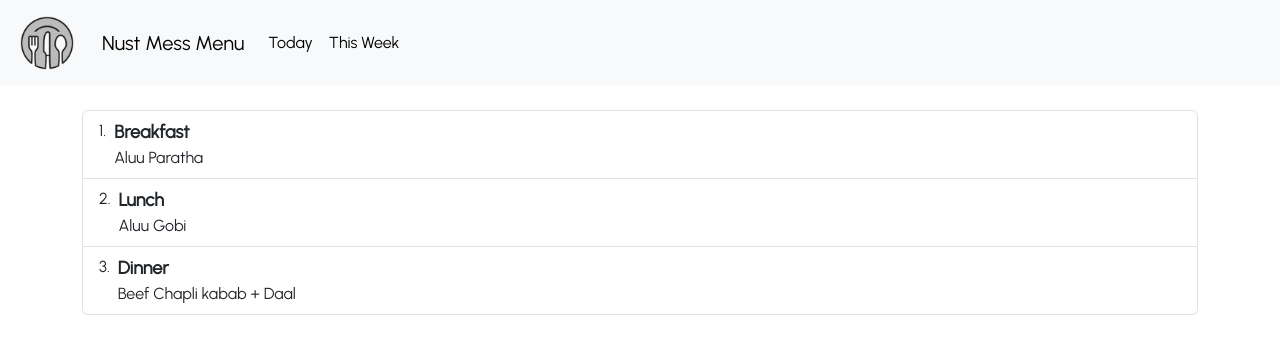
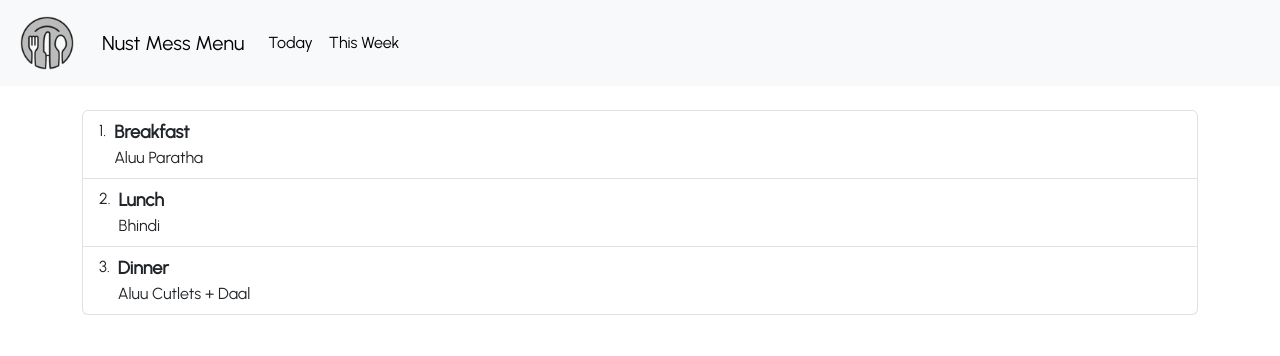
Before and after one commit to fatehmehmood123/Mess-Menu, a React (Create React App) app: page / in a window 1280 px wide. Shown: the top 356 px of the page. Built offline with nearby package versions, Linux system fonts and the light colour scheme.

Commit message:
Saturday menu updated

```diff
--- a/src/Pages/Today.js
+++ b/src/Pages/Today.js
@@ -132,8 +132,8 @@ export default function Daily() {
       }
       if (currentDate.getDay() === 6) {     //Saturday odd
         setbreakfast("Aluu Paratha")
-        setlunch("Aluu Gobi")
-        setdinner("Beef Chapli kabab + Daal")
+        setlunch("Bhindi")
+        setdinner("Aluu Cutlets + Daal")
       }
     } else {      //week is even
       if (currentDate.getDay() === 0) {    //Sunday  even
@@ -169,7 +169,7 @@ export default function Daily() {
       if (currentDate.getDay() === 6) {     //Saturday even
         setbreakfast("Aluu Paratha")
         setlunch("Bhindi")
-        setdinner("Aluu Cutlets + Daal")
+        setdinner("Beef Chapli kabab + Daal")
       }
     }
   }, [currentDate, week])
```
